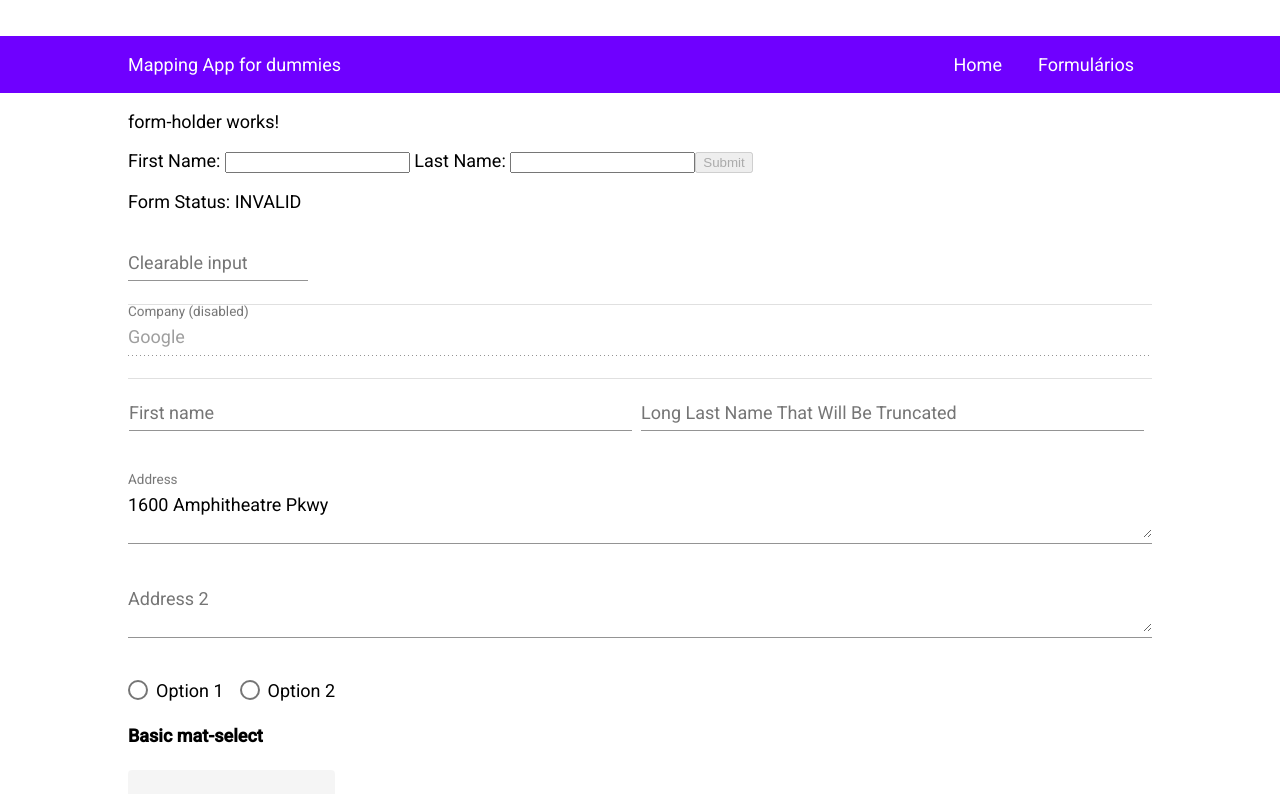
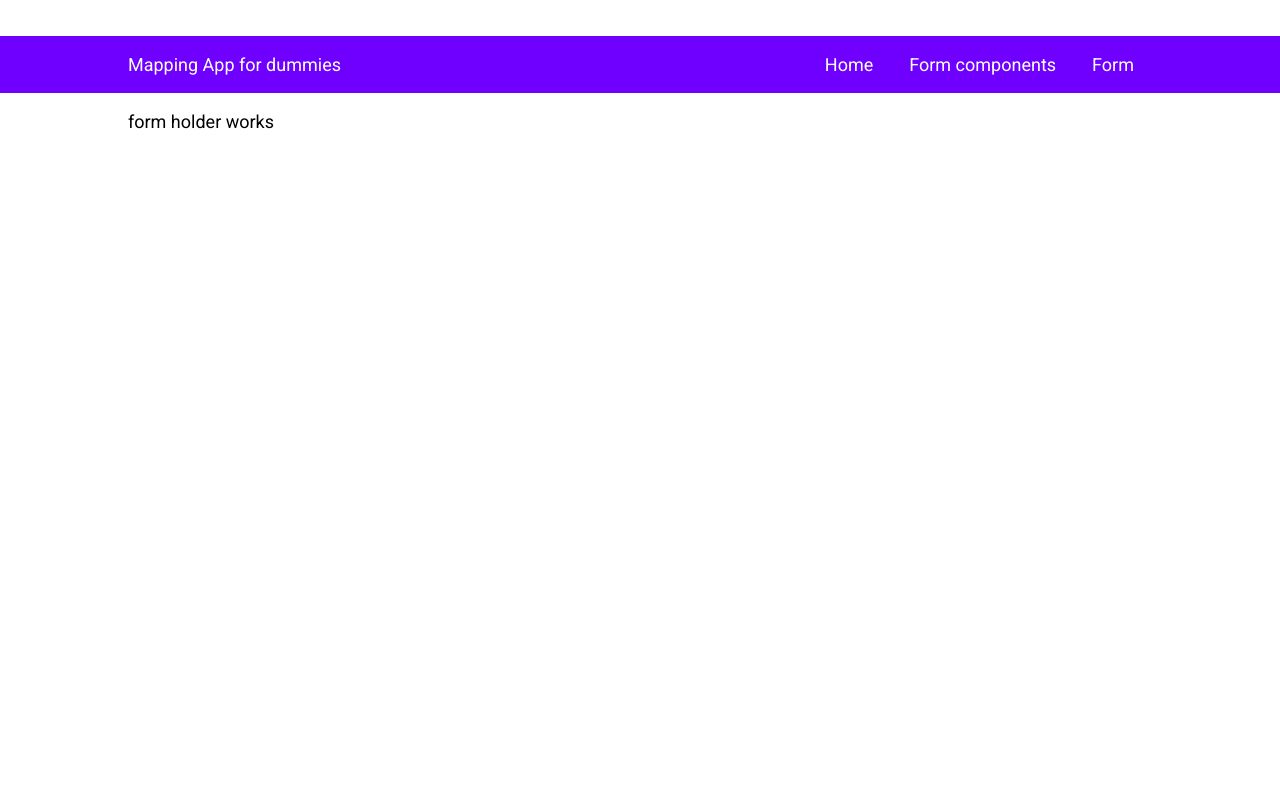
Before and after one commit to rtardelli/angular-forms, an Angular app: page /form in a window 1280 px wide. Shown: the top 794 px of the page. Built offline with nearby package versions, Linux system fonts and the light colour scheme.

Commit message:
Organizing form components

```diff
--- a/src/app/app-routing.module.ts
+++ b/src/app/app-routing.module.ts
@@ -2,10 +2,12 @@ import { NgModule } from '@angular/core';
 import { Routes, RouterModule } from '@angular/router';
 
 import { HomeComponent } from './home/home.component';
+import { SimpleFormComponent } from './simple-form/simple-form.component';
 import { FormHolderComponent } from './form-holder/form-holder.component';
 
 const routes: Routes = [
   { path: "", component: HomeComponent },
+  { path: "simple", component: SimpleFormComponent },
   { path: "form", component: FormHolderComponent },
 ];
 
--- a/src/app/app.component.html
+++ b/src/app/app.component.html
@@ -5,7 +5,8 @@
     <nav>
       <ul>
         <li><a href="#" routerLink="/">Home</a></li>
-        <li><a href="#" routerLink="/form">Formulários</a></li>
+        <li><a href="#" routerLink="/simple">Form components</a></li>
+        <li><a href="#" routerLink="/form">Form</a></li>
       </ul>
     </nav>
   </div>
--- a/src/app/form-holder/form-holder.component.html
+++ b/src/app/form-holder/form-holder.component.html
@@ -1,3 +1 @@
-<p>form-holder works!</p>
-
-<simple-form></simple-form>
+<p>form holder works</p>
```
